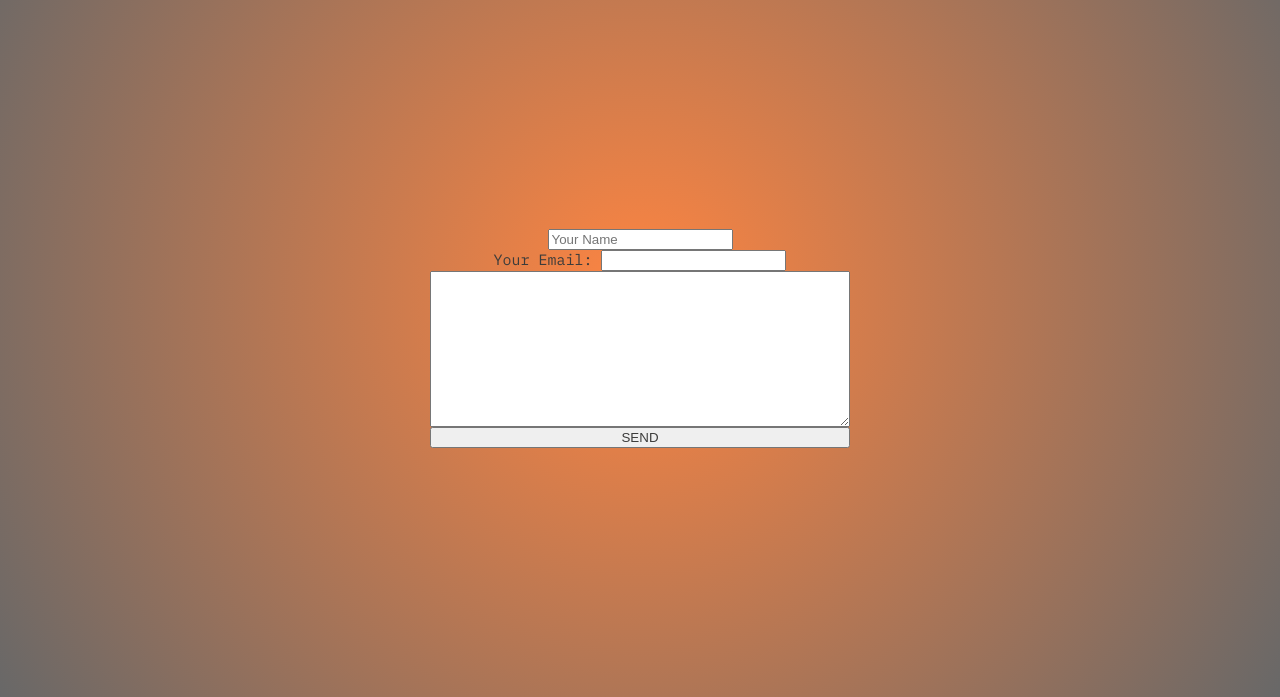
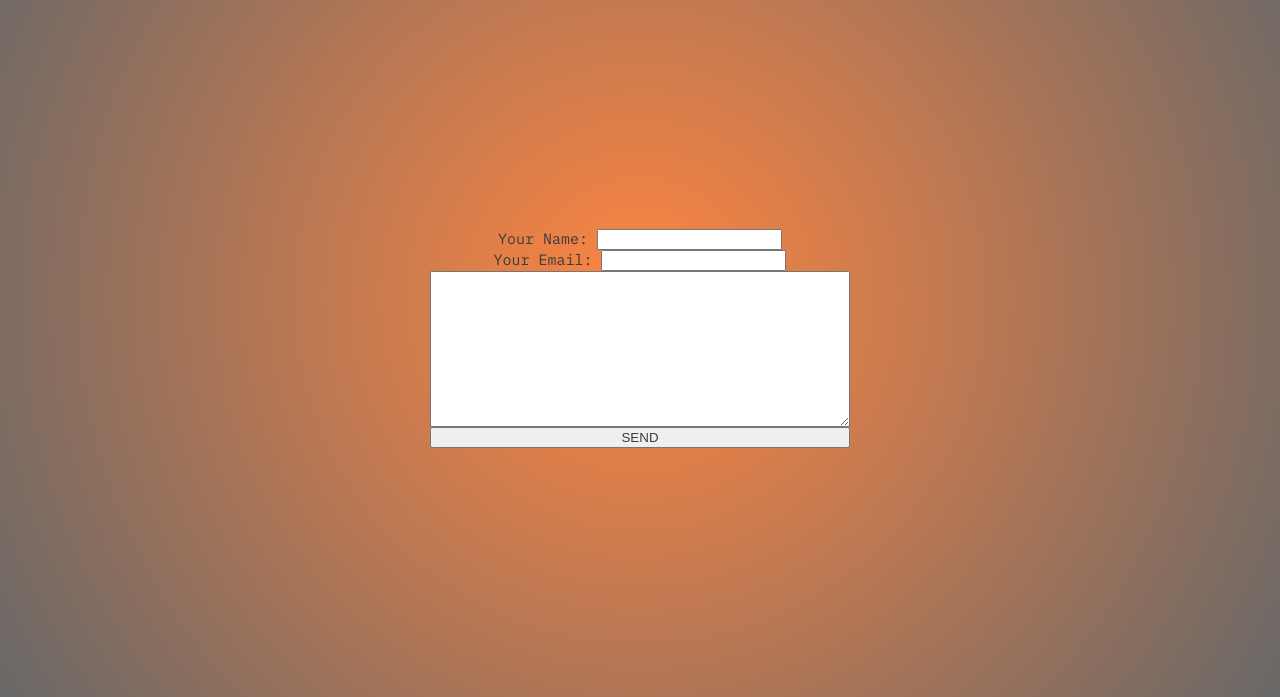
Before and after one commit to seibas/Gatsby-portfolio-01, a Gatsby site: page /contact in a window 1280 px wide. Shown: the part 103-800 px from the top of the page. Built offline with nearby package versions, Linux system fonts and the light colour scheme; Gatsby itself is replaced by a stand-in of ours; some packages are replaced by stand-ins of ours.

Commit message:
fixing contact

```diff
--- a/src/pages/contact.js
+++ b/src/pages/contact.js
@@ -38,7 +38,7 @@ function contact() {
 
         <p>
           <label>
-        <input name="name" placeholder="Your Name" type="text" />
+          Your Name: <input name="name"  type="text" />
           </label>
         </p>
         <p>
```
